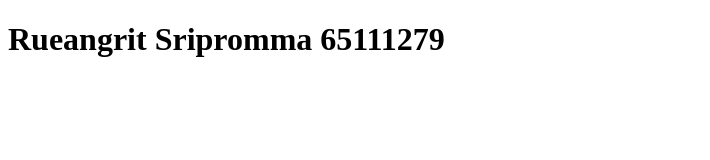
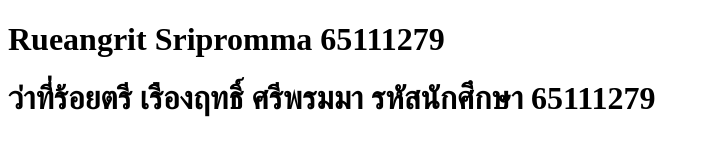
Before and after one commit to rueangrit-sri/CE341_ID1279, a plain HTML site: page index.html in a window 1280 px wide. Shown: the whole page, without its empty margins (0-710 px from the left). Drawn offline with Linux system fonts and the light colour scheme.

Commit message:
Update index.html

```diff
--- a/index.html
+++ b/index.html
@@ -7,5 +7,6 @@
 </head>
 <body>
     <h1>Rueangrit Sripromma 65111279</h1>
+    <h1>ว่าที่ร้อยตรี เรืองฤทธิ์ ศรีพรมมา รหัสนักศึกษา 65111279</h1>
 </body>
 </html>
```
